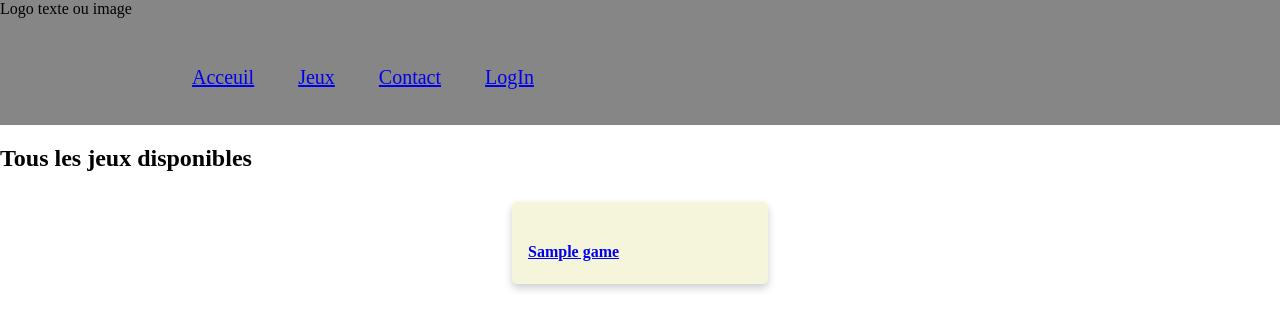
After one commit to Ethan081/GamesRules, a Symfony app: template templates/game/games.html.twig in a window 1280 px wide. The commit adds this page. Shown: the top 330 px of the page. Run offline with Twig, Linux system fonts and the light colour scheme; the template is opened without the code that fills it: most values are stand-ins (such as "Sample title", 1, 10 or a date in 2020); some libraries are stand-ins or nearby versions.

Commit message:
add game controller

```diff
--- a/templates/base.html.twig
+++ b/templates/base.html.twig
@@ -14,7 +14,7 @@
                 <div class="links">
                     <ul>
                         <li><a href="{{ path('home') }}">Acceuil</a></li>
-                        <li><a href="#">Jeux</a></li>
+                        <li><a href="{{ path('games') }}">Jeux</a></li>
                         <li><a href="#">Contact</a></li>
                         <li><a href="#">LogIn</a></li>
                     </ul>
--- /dev/null
+++ b/templates/game/games.html.twig
@@ -0,0 +1,19 @@
+{% extends 'base.html.twig' %}
+
+{% block title %}Hello GameController!{% endblock %}
+
+{% block main %}
+    <section>
+        <h1>Tous les jeux disponibles</h1>
+        <article class="card-show">
+            {% for game in games %}
+                <div class="card">
+                    <img src="http://via.placeholder.com/100" alt="" class="resp">
+                    <div class="container">
+                        <a href="{{ path('games_show', {'id': game.id}) }}"><h4><b>{{ game.title }}</b></h4></a>
+                    </div>
+                </div>
+            {% endfor %}
+        </article>
+    </section>
+{% endblock %}
```
Also changed, not shown: src/Controller/GameController.php (added, +35 -0 lines), src/Controller/GamesRulesController.php (+0 -11 lines), templates/game/show_single_game.html.twig (renamed from templates/games_rules/show.html.twig).
